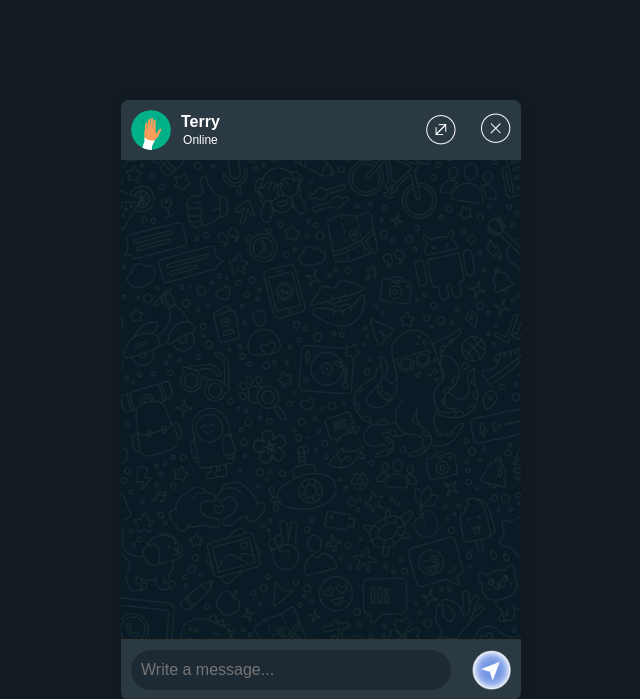
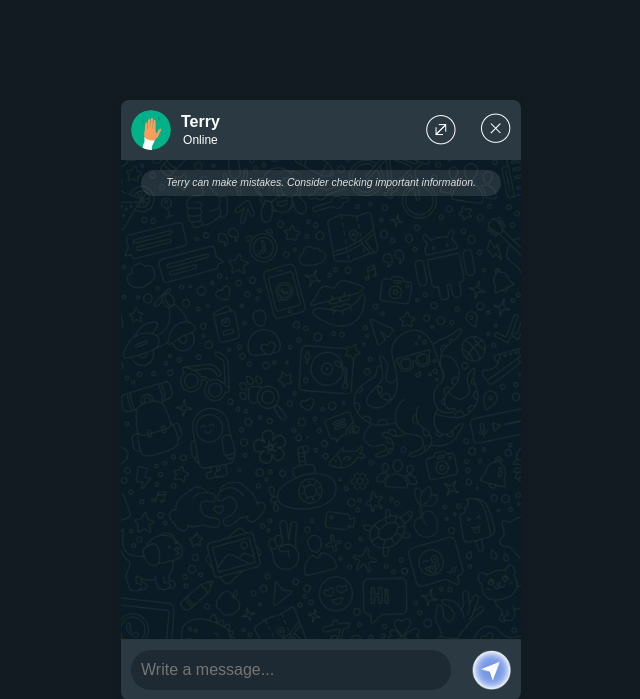
Before and after one commit to MateoTerragene/Agente_Terry, a Django app: template Module_Manager/templates/chat.html in a window 1280 px wide. Shown: the top 699 px of the page, without its empty margins (319-959 px from the left). Run offline with Django 5.2, Linux system fonts and the light colour scheme; the template is opened without the code that fills it, so the values that code supplies are empty.

Commit message:
disclaimer

```diff
--- a/Module_Manager/templates/chat.html
+++ b/Module_Manager/templates/chat.html
@@ -7,7 +7,8 @@
 
     <title>Terry</title>
     {% load static %}
-    <link rel="stylesheet" href="{% static 'styles.css' %}">
+
+    <link rel="stylesheet" href="{% static 'styles.css' %}?v=1.0">
 </head>
 <body>
     <div class="chat-container">
@@ -24,6 +25,10 @@
                 </a>
             </div>
         </div>
+        <div class="disclaimer">
+            <p>Terry can make mistakes. Consider checking important information.</p>
+        </div>
+        <script src="{% static 'js/chat.js' %}"></script>
         <div class="chat-messages" id="messages" style="background-image: url('{% static 'img/fondo-wh-oscuro.png' %}');"></div>
         <div class="chat-input">
             <input type="text" id="query" placeholder="Write a message..." />
@@ -32,6 +37,6 @@
 
         <input type="hidden" id="user_id" value="{{ user_id }}">
     </div>
-    <script src="{% static 'js/chat.js' %}"></script>
+
 </body>
 </html>
--- a/static/styles.css
+++ b/static/styles.css
@@ -1,32 +1,33 @@
-/* Reinicia los márgenes y rellenos de todos los elementos para evitar inconsistencias entre navegadores. */
+/* Reinicia los márgenes y rellenos de todos los elementos para evitar inconsistencias entre navegadores */
 * {
     margin: 0;
     padding: 0;
     box-sizing: border-box;
 }
 
-/* Estilos del cuerpo de la página. El chat estará centrado y la fuente usada será Arial. */
+/* Estilos del cuerpo de la página. El chat estará centrado y la fuente usada será Arial */
 body {
     font-family: 'Arial', sans-serif;
     background-color: #111b21; /* Color de fondo oscuro típico de WhatsApp */
     display: flex;
     justify-content: center;
     align-items: center;
-    height: 100vh; /* Ocupa toda la altura de la pantalla. */
-    overflow: hidden; /* Evita que haya scroll en la página principal. */
+    height: 100vh; /* Ocupa toda la altura de la pantalla */
+    overflow: hidden; /* Evita que haya scroll en la página principal */
 }
 
-/* El contenedor principal del chat, define el tamaño, bordes y sombra. */
+/* El contenedor principal del chat */
 .chat-container {
     width: 400px;
     height: 600px;
-    background-color: #1e2a33;
+    background-color: transparent; /* Hace transparente el fondo del contenedor */
     border-radius: 8px;
     box-shadow: 0 2px 10px rgba(0, 0, 0, 0.1);
     display: flex;
     flex-direction: column;
     overflow: hidden;
     transition: all 0.3s ease-in-out;
+    position: relative; /* Necesario para posicionar el disclaimer */
 }
 
 /* Cuando se expande el chat */
@@ -35,7 +36,7 @@ body {
     height: 90vh;  /* Altura del 90% de la pantalla */
 }
 
-/* Estilos para la cabecera del chat, donde está el avatar y la información del usuario. */
+/* Estilos para la cabecera del chat, donde está el avatar y la información del usuario */
 .chat-header {
     display: flex;
     align-items: center;
@@ -63,7 +64,7 @@ body {
     cursor: pointer;
 }
 
-/* Tamaño y forma del avatar. */
+/* Tamaño y forma del avatar */
 .avatar {
     width: 40px;
     height: 40px;
@@ -174,6 +175,26 @@ body {
     vertical-align: middle;
 }
 
+/* Disclaimer como una burbuja */
+.disclaimer {
+    width: 90%; /* Ajustado para que quede dentro del contenedor */
+    margin: 20px auto;
+    background-color: rgba(255, 255, 255, 0.1); /* Fondo semitransparente solo para el disclaimer */
+    color: #e0e0e0; /* Texto gris claro */
+    text-align: center;
+    padding: 5px;
+    border-radius: 20px; /* Bordes redondeados */
+    font-size: 0.65rem;
+    line-height: 1.5;
+    font-style: italic;
+    z-index: 2; /* Asegura que el disclaimer esté sobre otros elementos */
+    position: absolute; /* Esto lo saca del flujo del documento */
+    top: 50px; /* Ajusta según sea necesario para la ubicación deseada */
+    left: 50%;
+    transform: translateX(-50%); /* Lo centra horizontalmente */
+    background-clip: padding-box; /* Hace que el fondo esté contenido dentro de los bordes redondeados */
+}
+
 /* Estilos del login */
 
 /* Estilo para el contenedor inicial con la frase y la mano */
@@ -237,7 +258,7 @@ body {
     box-shadow: 0 0 5px rgba(255, 255, 255, 0.5);
 }
 
-
+/* Estilos para el botón del formulario de login */
 .form-login button {
     padding: 10px 20px;
     background-color: #005c4b;
```
